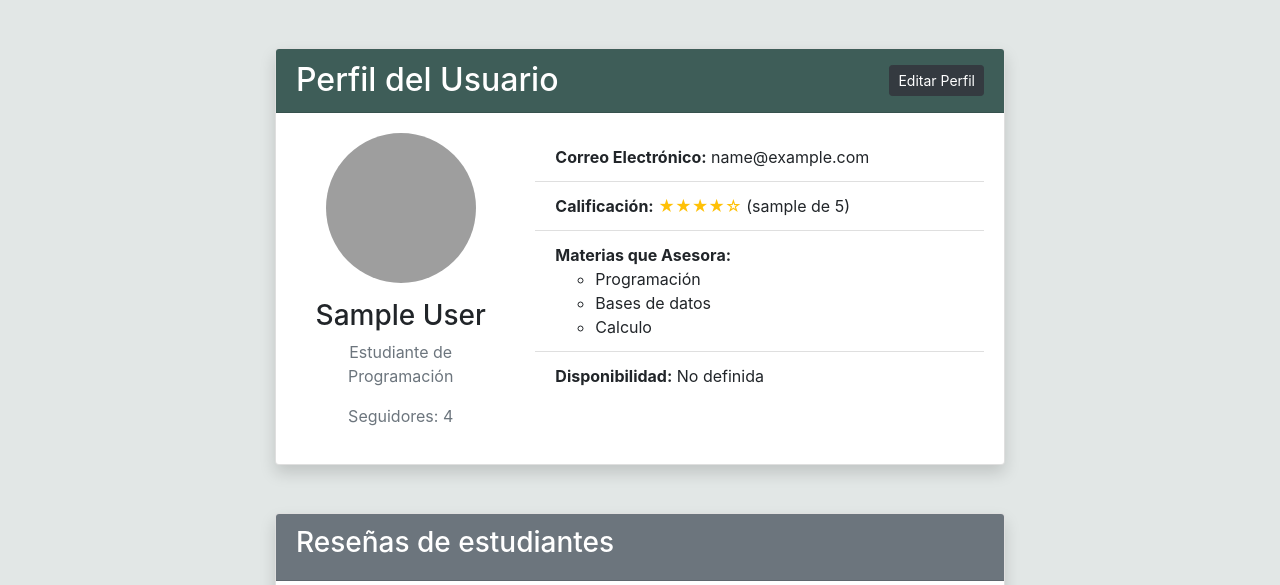
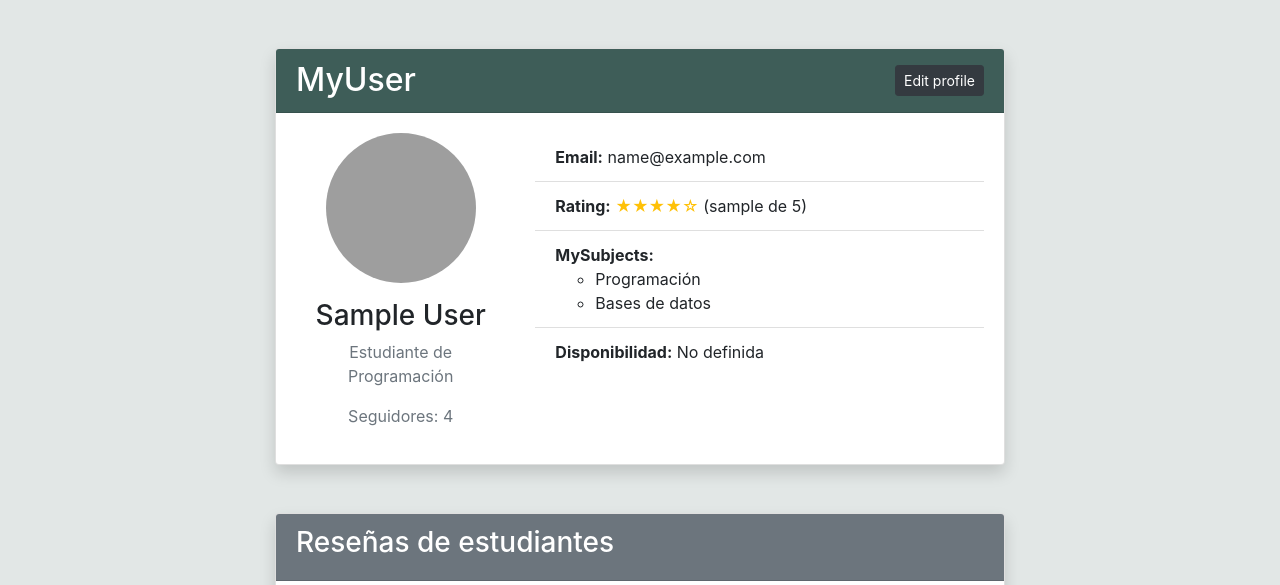
Before and after one commit to ChinitoPacas31/My-classmate, a Flask app: page /perfil in a window 1280 px wide. Shown: the part 72-657 px from the top of the page. Run offline with Flask 3, Linux system fonts and the light colour scheme; the visitor is signed in with stand-in values (Sample User, id 1); some libraries are stand-ins or nearby versions; grey boxes are pictures that could not be loaded.

Commit message:
arreglos al html
arreglos en el html

```diff
--- a/templates/index.html
+++ b/templates/index.html
@@ -213,7 +213,6 @@
             background-color: #324c47;
             color: white;
         }
-
       </style>
 </head>
 <body>
@@ -281,7 +280,7 @@
         </div>
         <br>
 
-          <h1 class="text-center mb-4">Los Mejores Tutores</h1>
+          <h1 class="text-center mb-4">The 4 best tutors</h1>
           <div class="row justify-content-center container-targets">
               {% for tutor in top_tutors %}
                   <div class="card mx-3 mb-3" style="width: 18rem;">
--- a/templates/perfil.html
+++ b/templates/perfil.html
@@ -153,8 +153,8 @@ background-color: #e2e7e6;
           <div class="col-md-8">
             <div class="card shadow">
               <div class="card-header bg-nav-perfil text-white d-flex justify-content-between align-items-center">
-                <h2 class="mb-0">Perfil del Usuario</h2>
-                <a href="edit-profile.html" class="btn btn-dark btn-sm">Editar Perfil</a>
+                <h2 class="mb-0">MyUser</h2>
+                <a href="edit-profile.html" class="btn btn-dark btn-sm">Edit profile</a>
               </div>
 
               <div class="card-body">
@@ -169,17 +169,16 @@ background-color: #e2e7e6;
                   </div>
                   <div class="col-md-8">
                     <ul class="list-group list-group-flush">
-                      <li class="list-group-item"><strong>Correo Electrónico:</strong> {{ session['user_email'] }}</li>
-                      <li class="list-group-item"><strong>Calificación:</strong>
+                      <li class="list-group-item"><strong>Email:</strong> {{ session['user_email'] }}</li>
+                      <li class="list-group-item"><strong>Rating:</strong>
                         <span class="text-warning">
                           ★★★★☆
                         </span> ({{session['user_rating']}} de 5)
                       </li>
-                      <li class="list-group-item"><strong>Materias que Asesora:</strong>
+                      <li class="list-group-item"><strong>MySubjects:</strong>
                         <ul>
                           <li>Programación</li>
                           <li>Bases de datos</li>
-                          <li>Calculo</li>
                         </ul>
                       </li>
                       <li class="list-group-item"><strong>Disponibilidad:</strong> No definida</li>
```
Also changed, not shown: templates/tutors.html (+10 -2 lines).
